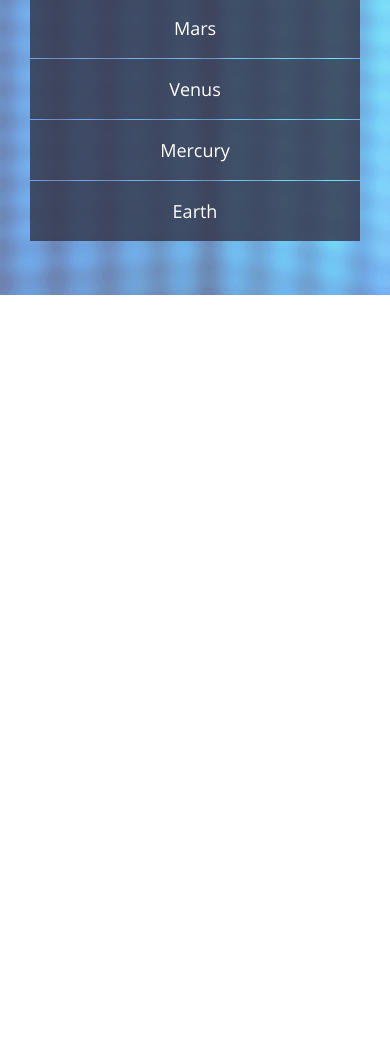
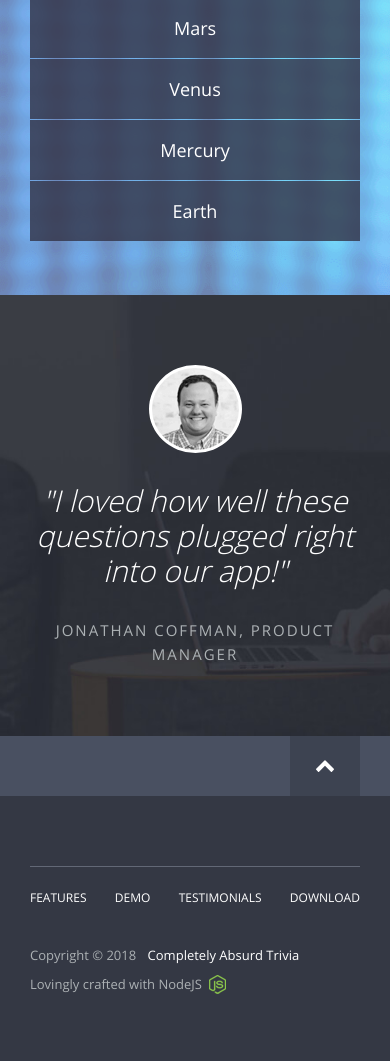
Before and after one commit to doctafaustus/cat-site, a plain HTML site: page public/index.html in a window 390 px wide. Shown: the part 5785-6846 px from the top of the page. Before the commit the page ends 6080 px from the top, so only its background shows below. Drawn offline with nearby package versions, Linux system fonts and the light colour scheme.

Commit message:
Finish mobile styles

```diff
--- a/public/scss/main.scss
+++ b/public/scss/main.scss
@@ -849,8 +849,35 @@ footer {
     }
   }
 
-  #testimonials-section, #pre-footer-section, footer {
-    display: none;
+  #testimonials-section {
+    padding: 70px 0;
+
+    #testimonial-quote {
+      font-size: 30px;
+      line-height: 35px;
+    }
+
+    #testimonial-author {
+      line-height: 24px;
+    }
+  }
+
+  footer {
+    padding: 70px 0;
+
+    #footer-block {
+      width: auto;
+
+      #footer-links {
+        display: flex;
+        justify-content: space-between;
+        font-size: 12px;
+
+        li {
+          margin-right: 0;
+        }
+      }
+    }
   }
 
 }
```
Also changed, not shown: public/css/main.css.
